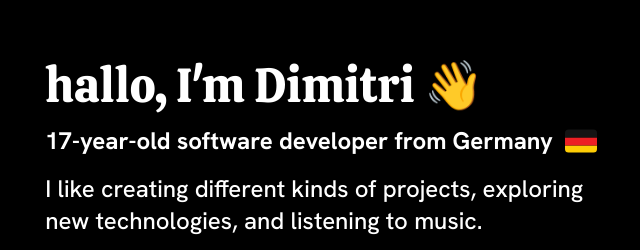
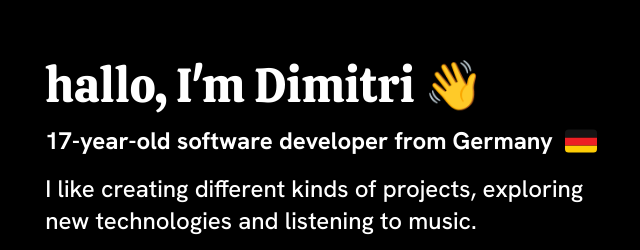
Before and after one commit to qizzle/portfolio, a website: page index.html in a window 1280 px wide. Shown: the part 219-469 px from the top of the page, 319-959 px from the left. Drawn offline with Linux system fonts and the light colour scheme.

Commit message:
fix typo

```diff
--- a/index.html
+++ b/index.html
@@ -25,7 +25,7 @@
           </h2>
           <p class="font-medium text-2xl">
             I like creating different kinds of projects, exploring<br />
-            new technologies, and listening to music.
+            new technologies and listening to music.
           </p>
           <div class="flex gap-8 items-center">
             <a
```
